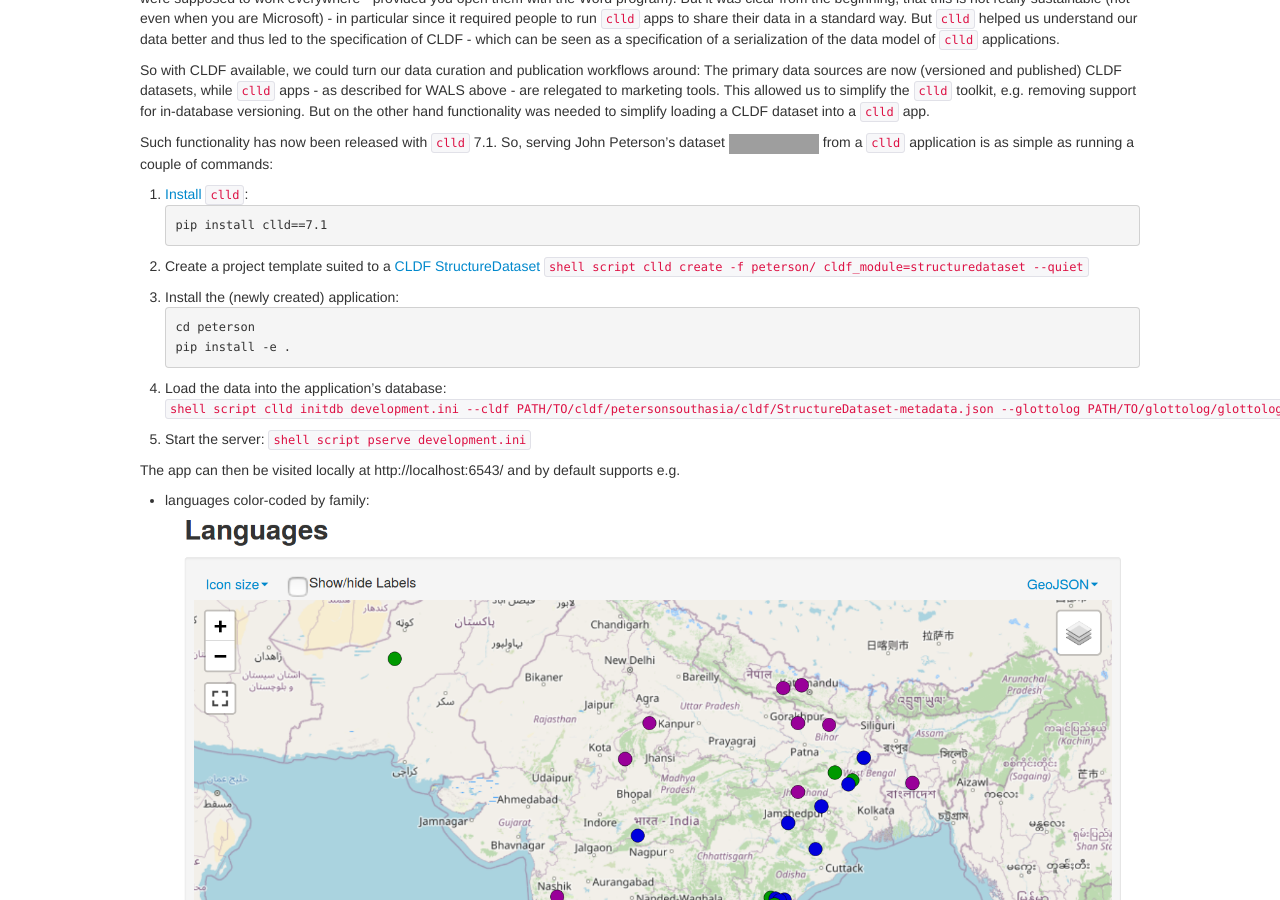
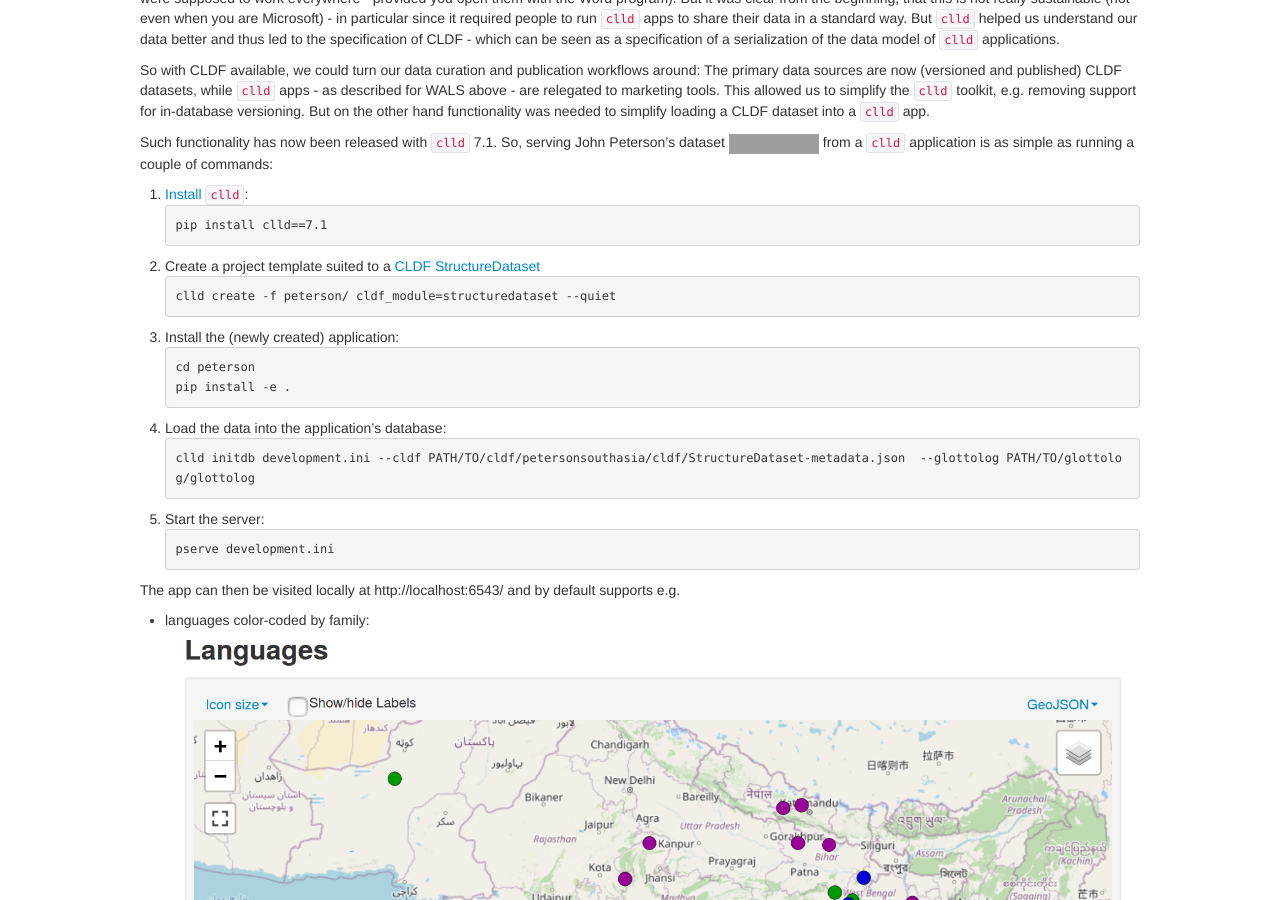
Before and after one commit to clld/clld.github.io, a Jekyll site: the page built from _posts/2020-05-07-update.md, in a window 1280 px wide and 900 px high, scrolled down 2085 px. Built offline with Jekyll 4.4.1, drawn with Linux system fonts in a browser that asks for light colours; nearby versions of some CDN libraries; comment, search, counter and statistics services are not loaded; grey boxes are pictures that could not be loaded.

Commit message:
fixed formatting

````diff
--- a/_posts/2020-05-07-update.md
+++ b/_posts/2020-05-07-update.md
@@ -118,7 +118,7 @@ couple of commands:
    ```
 
 2. Create a project template suited to a [CLDF StructureDataset](https://github.com/cldf/cldf/tree/master/modules/StructureDataset)
-   ```shell script
+   ```
    clld create -f peterson/ cldf_module=structuredataset --quiet
    ```
 
@@ -129,12 +129,12 @@ couple of commands:
    ```
 
 4. Load the data into the application's database:
-   ```shell script
+   ```
    clld initdb development.ini --cldf PATH/TO/cldf/petersonsouthasia/cldf/StructureDataset-metadata.json  --glottolog PATH/TO/glottolog/glottolog
    ```
 
 5. Start the server:
-   ```shell script
+   ```
    pserve development.ini
    ```
 
````
